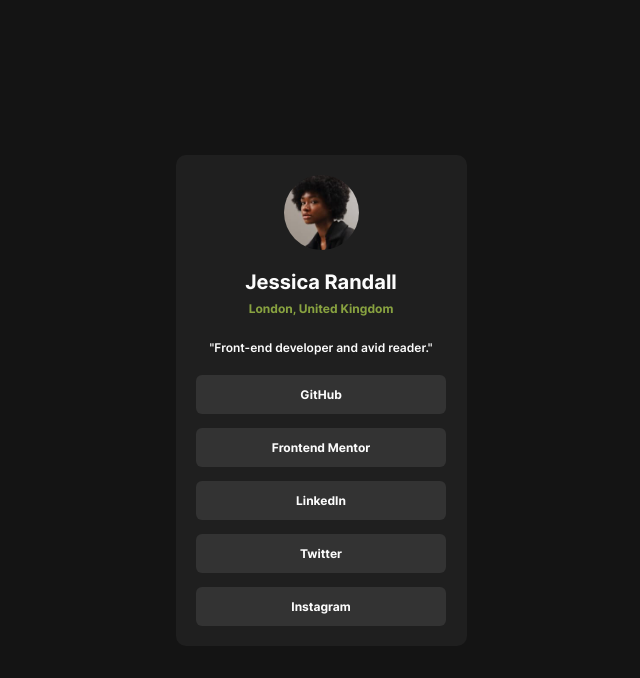
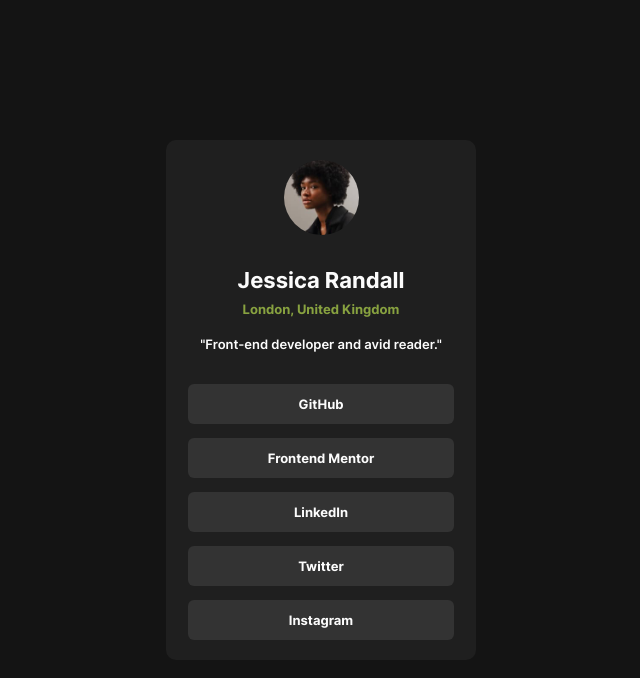
Before and after one commit to ababaug/social-links-profile-main, a plain HTML site: page index.html in a window 1280 px wide. Shown: the whole page, without its empty margins (319-959 px from the left). Drawn offline with Linux system fonts and the light colour scheme.

Commit message:
update index.html and README.md

```diff
--- a/style.css
+++ b/style.css
@@ -105,9 +105,37 @@ body {
 }
 
 @media only screen and (min-width: 600px) {
+    .container {
+        height: 520px;
+        width: 310px;
+        border-radius: 10px;
+        padding: 20px 0;
+    }
+
+    .info h1 {
+        font-family: Inter-bold;
+        font-size: 22px;
+    }
+
+    .info h1 span {
+        font-family: Inter-bold;
+        font-size: 13px;
+    }
+
+    .info p {
+        font-family: Inter-semi;
+        font-size: 13px;
+    }
+
+    .social ul li div {
+        font-size: 13px;
+        width: 266px;
+    }
+
     .social ul li div:hover {
         background-color: yellow;
         color: black;
         cursor: pointer;
     }
+
 }
```
Also changed, not shown: 1 other file.
